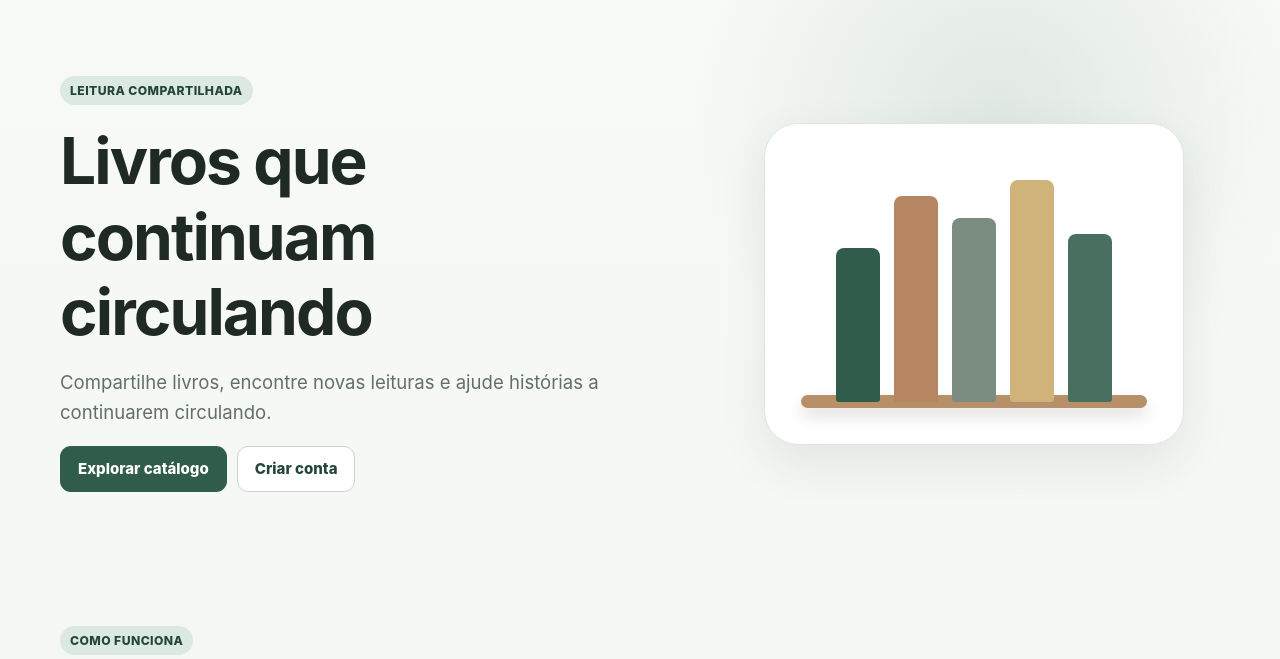
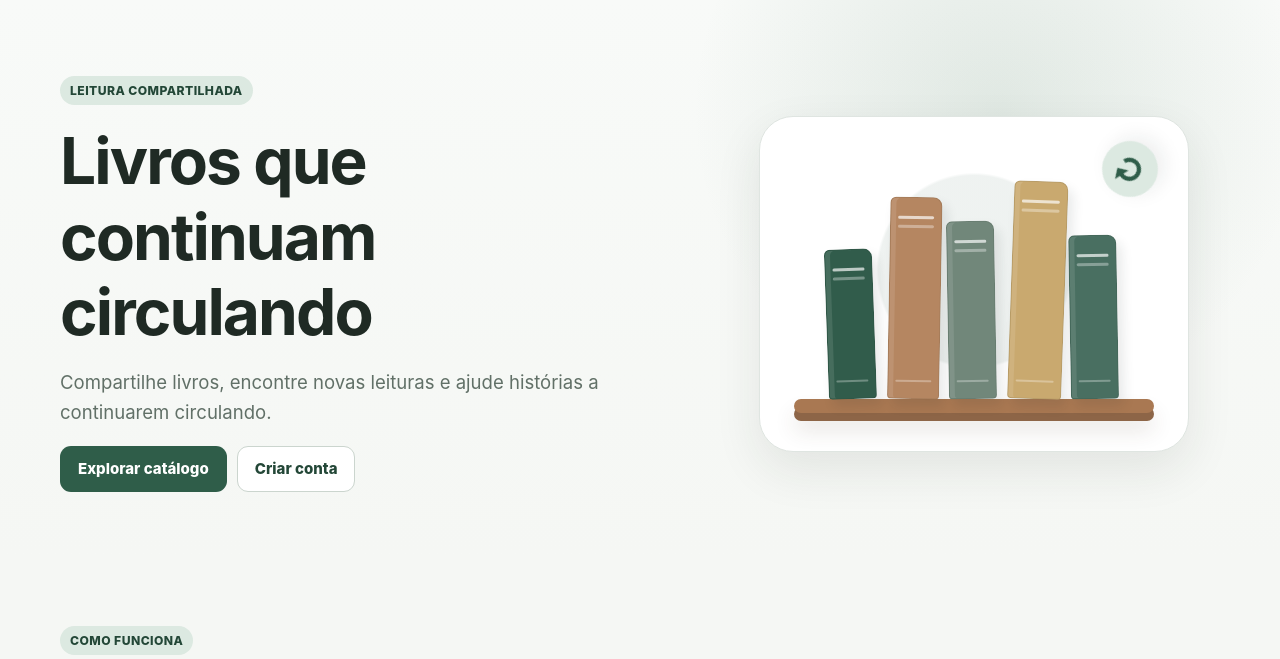
Before and after one commit to lpjunior/estante_circular, a Django app: page / in a window 1280 px wide. Shown: the part 75-734 px from the top of the page. Run offline with Django 5.2, Linux system fonts and the light colour scheme; data that the repository does not hold is empty; parts of the project's set-up code (start-up, migrations or seed data) failed here and were passed over.

Commit message:
style: ajusta ilustração do hero para reforçar conceito de livros em circulação

```diff
--- a/core/static/core/css/style.css
+++ b/core/static/core/css/style.css
@@ -460,44 +460,140 @@ p {
 }
 
 .estante-ilustracao {
-    width: min(100%, 420px);
-    min-height: 320px;
-    display: flex;
-    align-items: end;
+    width: min(100%, 430px);
+    min-height: 330px;
+    display: flex;
+    align-items: flex-end;
     justify-content: center;
-    gap: 14px;
-    padding: 56px 42px 42px;
-    background: var(--surface);
+    gap: 10px;
+    padding: 64px 46px 52px;
+    background:
+        radial-gradient(circle at 50% 46%, rgba(47, 93, 73, 0.08) 0 34%, transparent 35%),
+        var(--surface);
     border: 1px solid var(--border);
     border-radius: 34px;
     box-shadow: var(--shadow-md);
     position: relative;
-}
-
+    isolation: isolate;
+    overflow: hidden;
+}
+
+/* O círculo reforça a ideia de circulação, sem competir com os livros. */
+.estante-ilustracao::before {
+    content: "↻";
+    position: absolute;
+    top: 24px;
+    right: 30px;
+    width: 56px;
+    height: 56px;
+    display: grid;
+    place-items: center;
+    border-radius: 50%;
+    background: var(--brand-soft);
+    color: var(--brand);
+    font-size: 2rem;
+    font-weight: 800;
+    line-height: 1;
+    box-shadow: 0 8px 20px rgba(31, 42, 36, 0.08);
+    z-index: 0;
+}
+
+/* Prateleira */
 .estante-ilustracao::after {
     content: "";
     position: absolute;
-    left: 36px;
-    right: 36px;
-    bottom: 36px;
-    height: 13px;
+    left: 34px;
+    right: 34px;
+    bottom: 38px;
+    height: 14px;
     border-radius: 999px;
-    background: #b78f68;
-    box-shadow: 0 8px 16px rgba(75, 53, 35, 0.16);
+    background: #a97852;
+    box-shadow:
+        0 8px 0 #8d6547,
+        0 16px 22px rgba(75, 53, 35, 0.16);
+    z-index: 1;
 }
 
 .livro-lombo {
     display: block;
-    width: 44px;
-    border-radius: 8px 8px 3px 3px;
-    z-index: 1;
-}
-
-.l1 { height: 154px; background: #315c4b; }
-.l2 { height: 206px; background: #b58661; }
-.l3 { height: 184px; background: #7a8d80; }
-.l4 { height: 222px; background: #d0b27b; }
-.l5 { height: 168px; background: #496f61; }
+    position: relative;
+    width: 48px;
+    border-radius: 6px 9px 4px 4px;
+    border: 1px solid rgba(31, 42, 36, 0.10);
+    box-shadow:
+        inset 5px 0 0 rgba(255, 255, 255, 0.10),
+        5px 7px 12px rgba(31, 42, 36, 0.10);
+    transform-origin: bottom center;
+    z-index: 2;
+}
+
+/* Faixa de lombada, para deixar a leitura visual inequívoca como livro. */
+.livro-lombo::before {
+    content: "";
+    position: absolute;
+    left: 7px;
+    right: 7px;
+    top: 18px;
+    height: 3px;
+    border-radius: 999px;
+    background: rgba(255, 255, 255, 0.68);
+    box-shadow: 0 9px 0 rgba(255, 255, 255, 0.34);
+}
+
+.livro-lombo::after {
+    content: "";
+    position: absolute;
+    left: 7px;
+    right: 7px;
+    bottom: 16px;
+    height: 2px;
+    border-radius: 999px;
+    background: rgba(255, 255, 255, 0.30);
+}
+
+.l1 {
+    height: 150px;
+    background: #315c4b;
+    transform: rotate(-2deg);
+}
+
+.l2 {
+    height: 202px;
+    width: 52px;
+    background: #b58661;
+    transform: rotate(1deg);
+}
+
+.l3 {
+    height: 178px;
+    background: #71877a;
+    transform: rotate(-1deg);
+}
+
+.l4 {
+    height: 218px;
+    width: 54px;
+    background: #c9a96f;
+    transform: rotate(2deg);
+}
+
+.l5 {
+    height: 164px;
+    background: #496f61;
+    transform: rotate(-1deg);
+}
+
+@media (prefers-reduced-motion: no-preference) {
+    .estante-ilustracao::before {
+        animation: circulacao-suave 10s linear infinite;
+    }
+}
+
+@keyframes circulacao-suave {
+    to {
+        transform: rotate(360deg);
+    }
+}
 
 /* Seções e páginas */
 
```
